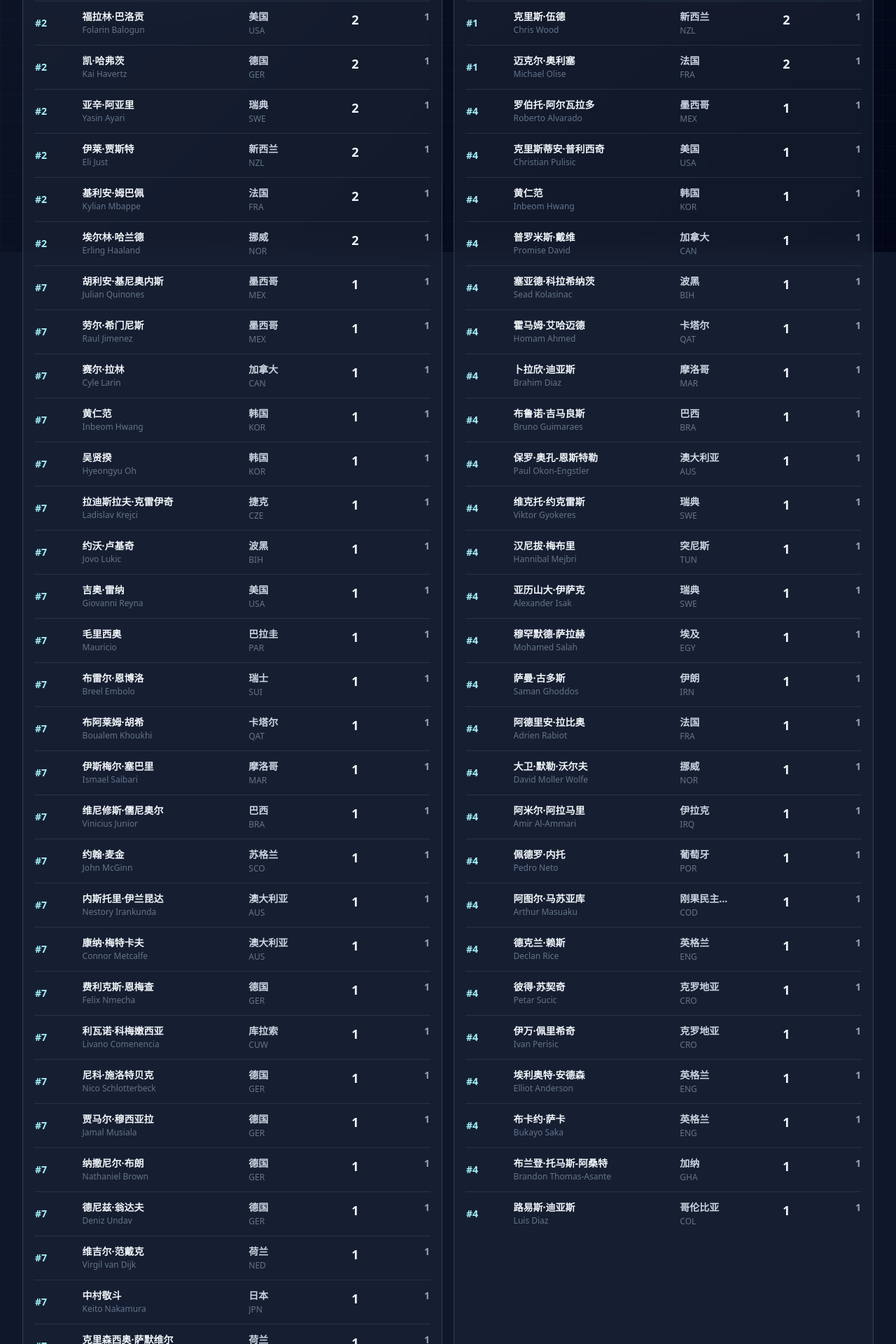
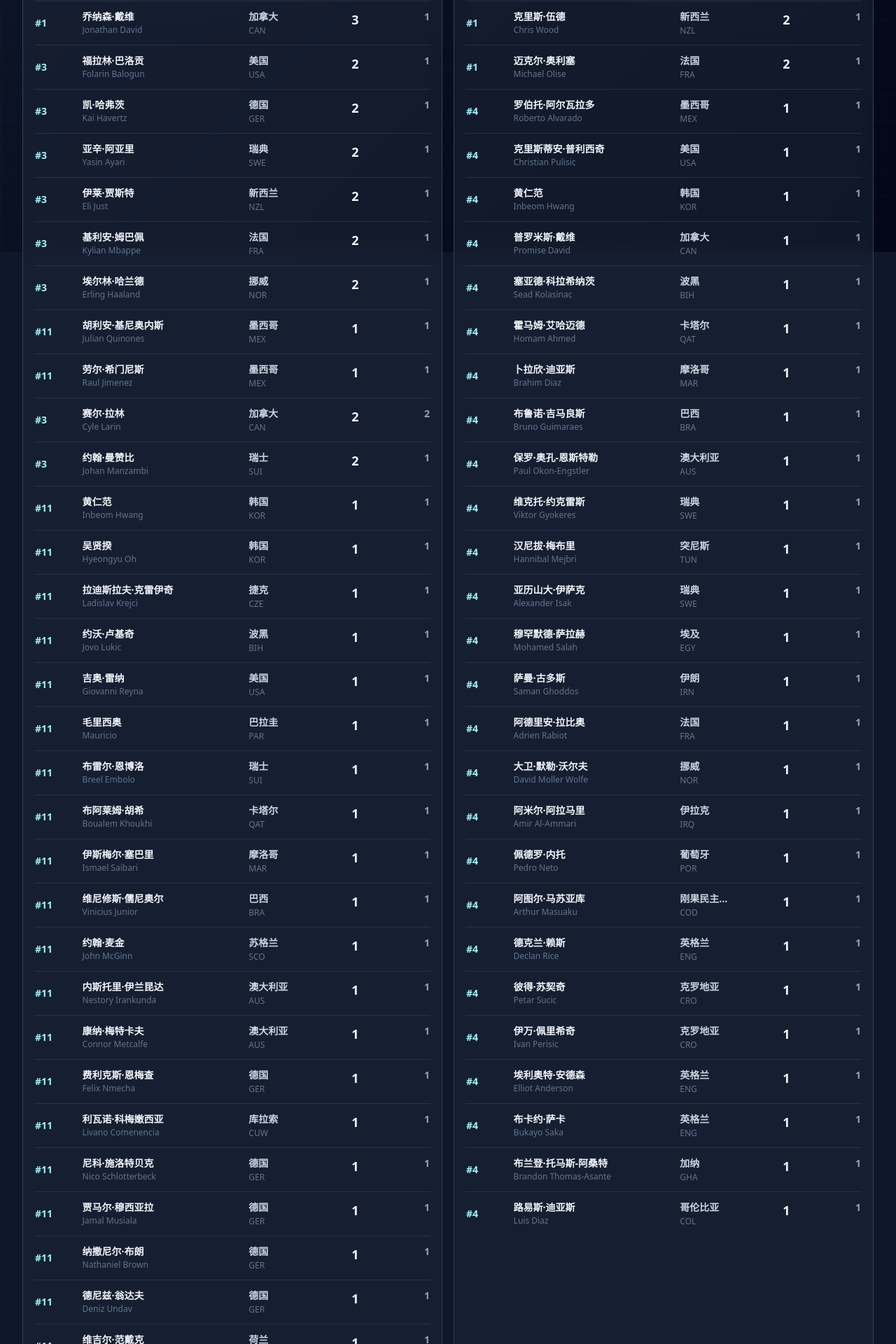
Before and after one commit to huayu2025ai-sketch/world-cup-26, a Next.js app: page /stats in a window 1280 px wide. Shown: the part 440-2360 px from the top of the page at 70% size. Built offline with nearby package versions, Linux system fonts and the light colour scheme.

Commit message:
更新世界杯比赛结果

```diff
--- a/constants/scheduleData.ts
+++ b/constants/scheduleData.ts
@@ -162,20 +162,28 @@ const matchInputs: ScheduleMatchInput[] = [
     { player: "阿博斯别克·法伊祖拉耶夫", team: "乌兹别克斯坦", minute: "55'", type: "goal" },
     { player: "杰斐逊·莱尔马", team: "哥伦比亚", minute: "66'", type: "goal" },
   ] },
-  { id: 25, stage: "分组赛", group: "A", date: "2026-06-18", etTime: "12:00", home: "捷克", away: "南非", venue: "Estadio Azteca", city: "Mexico City", homeScore: 1, awayScore: 0, goalScorers: [
-    { player: "帕特里克·希克", team: "捷克", minute: "34'", type: "goal" },
+  { id: 25, stage: "分组赛", group: "A", date: "2026-06-18", etTime: "12:00", home: "捷克", away: "南非", venue: "Mercedes-Benz Stadium", city: "Atlanta", homeScore: 1, awayScore: 1, goalScorers: [
+    { player: "米哈尔·萨迪莱克", team: "捷克", minute: "5'", type: "goal" },
+    { player: "特博霍·莫科纳", team: "南非", minute: "83'", type: "penalty" },
   ] },
-  { id: 26, stage: "分组赛", group: "B", date: "2026-06-18", etTime: "15:00", home: "瑞士", away: "波黑", venue: "BC Place", city: "Vancouver", homeScore: 2, awayScore: 1, goalScorers: [
-    { player: "布雷尔·恩博洛", team: "瑞士", minute: "23'", type: "goal" },
-    { player: "格拉尼特·扎卡", team: "瑞士", minute: "71'", type: "goal" },
-    { player: "约沃·卢基奇", team: "波黑", minute: "88'", type: "goal" },
+  { id: 26, stage: "分组赛", group: "B", date: "2026-06-18", etTime: "15:00", home: "瑞士", away: "波黑", venue: "SoFi Stadium", city: "Los Angeles", homeScore: 4, awayScore: 1, goalScorers: [
+    { player: "约翰·曼赞比", team: "瑞士", minute: "75'", type: "goal" },
+    { player: "鲁本·巴尔加斯", team: "瑞士", minute: "85'", type: "goal" },
+    { player: "约翰·曼赞比", team: "瑞士", minute: "90'", type: "goal" },
+    { player: "埃尔明·马赫米奇", team: "波黑", minute: "90+3'", type: "goal" },
+    { player: "格拉尼特·扎卡", team: "瑞士", minute: "90+6'", type: "penalty" },
   ] },
-  { id: 27, stage: "分组赛", group: "B", date: "2026-06-18", etTime: "18:00", home: "加拿大", away: "卡塔尔", venue: "BMO Field", city: "Toronto", homeScore: 2, awayScore: 1, goalScorers: [
-    { player: "乔纳森·戴维", team: "加拿大", minute: "34'", type: "goal" },
-    { player: "阿克拉姆·阿菲夫", team: "卡塔尔", minute: "67'", type: "goal" },
-    { player: "赛尔·拉林", team: "加拿大", minute: "89'", type: "goal" },
+  { id: 27, stage: "分组赛", group: "B", date: "2026-06-18", etTime: "18:00", home: "加拿大", away: "卡塔尔", venue: "BC Place", city: "Vancouver", homeScore: 6, awayScore: 0, goalScorers: [
+    { player: "赛尔·拉林", team: "加拿大", minute: "16'", type: "goal" },
+    { player: "乔纳森·戴维", team: "加拿大", minute: "29'", type: "goal" },
+    { player: "乔纳森·戴维", team: "加拿大", minute: "45+3'", type: "goal" },
+    { player: "内森·萨利巴", team: "加拿大", minute: "64'", type: "goal" },
+    { player: "穆罕默德·阿尔曼奈", team: "卡塔尔", minute: "75'", type: "ownGoal" },
+    { player: "乔纳森·戴维", team: "加拿大", minute: "90+2'", type: "goal" },
   ] },
-  { id: 28, stage: "分组赛", group: "A", date: "2026-06-18", etTime: "21:00", home: "墨西哥", away: "韩国", venue: "Estadio Akron", city: "Guadalajara" },
+  { id: 28, stage: "分组赛", group: "A", date: "2026-06-18", etTime: "21:00", home: "墨西哥", away: "韩国", venue: "Estadio Akron", city: "Guadalajara", homeScore: 1, awayScore: 0, goalScorers: [
+    { player: "路易斯·罗莫", team: "墨西哥", minute: "50'", type: "goal" },
+  ] },
   { id: 29, stage: "分组赛", group: "D", date: "2026-06-19", etTime: "15:00", home: "美国", away: "澳大利亚", venue: "Lumen Field", city: "Seattle" },
   { id: 30, stage: "分组赛", group: "C", date: "2026-06-19", etTime: "18:00", home: "苏格兰", away: "摩洛哥", venue: "Lincoln Financial Field", city: "Philadelphia" },
   { id: 31, stage: "分组赛", group: "C", date: "2026-06-19", etTime: "20:30", home: "巴西", away: "海地", venue: "Hard Rock Stadium", city: "Miami" },
--- a/constants/tournamentStats.ts
+++ b/constants/tournamentStats.ts
@@ -10,68 +10,75 @@ export type PlayerStat = {
 
 export const goalsRanking: PlayerStat[] = [
   { rank: 1, player: "Lionel Messi", chineseName: "莱昂内尔·梅西", team: "阿根廷", teamCode: "ARG", value: 3, matches: 1 },
-  { rank: 2, player: "Folarin Balogun", chineseName: "福拉林·巴洛贡", team: "美国", teamCode: "USA", value: 2, matches: 1 },
-  { rank: 2, player: "Kai Havertz", chineseName: "凯·哈弗茨", team: "德国", teamCode: "GER", value: 2, matches: 1 },
-  { rank: 2, player: "Yasin Ayari", chineseName: "亚辛·阿亚里", team: "瑞典", teamCode: "SWE", value: 2, matches: 1 },
-  { rank: 2, player: "Eli Just", chineseName: "伊莱·贾斯特", team: "新西兰", teamCode: "NZL", value: 2, matches: 1 },
-  { rank: 2, player: "Kylian Mbappe", chineseName: "基利安·姆巴佩", team: "法国", teamCode: "FRA", value: 2, matches: 1 },
-  { rank: 2, player: "Erling Haaland", chineseName: "埃尔林·哈兰德", team: "挪威", teamCode: "NOR", value: 2, matches: 1 },
-  { rank: 7, player: "Julian Quinones", chineseName: "胡利安·基尼奥内斯", team: "墨西哥", teamCode: "MEX", value: 1, matches: 1 },
-  { rank: 7, player: "Raul Jimenez", chineseName: "劳尔·希门尼斯", team: "墨西哥", teamCode: "MEX", value: 1, matches: 1 },
-  { rank: 7, player: "Cyle Larin", chineseName: "赛尔·拉林", team: "加拿大", teamCode: "CAN", value: 1, matches: 1 },
-  { rank: 7, player: "Inbeom Hwang", chineseName: "黄仁范", team: "韩国", teamCode: "KOR", value: 1, matches: 1 },
-  { rank: 7, player: "Hyeongyu Oh", chineseName: "吴贤揆", team: "韩国", teamCode: "KOR", value: 1, matches: 1 },
-  { rank: 7, player: "Ladislav Krejci", chineseName: "拉迪斯拉夫·克雷伊奇", team: "捷克", teamCode: "CZE", value: 1, matches: 1 },
-  { rank: 7, player: "Jovo Lukic", chineseName: "约沃·卢基奇", team: "波黑", teamCode: "BIH", value: 1, matches: 1 },
-  { rank: 7, player: "Giovanni Reyna", chineseName: "吉奥·雷纳", team: "美国", teamCode: "USA", value: 1, matches: 1 },
-  { rank: 7, player: "Mauricio", chineseName: "毛里西奥", team: "巴拉圭", teamCode: "PAR", value: 1, matches: 1 },
-  { rank: 7, player: "Breel Embolo", chineseName: "布雷尔·恩博洛", team: "瑞士", teamCode: "SUI", value: 1, matches: 1 },
-  { rank: 7, player: "Boualem Khoukhi", chineseName: "布阿莱姆·胡希", team: "卡塔尔", teamCode: "QAT", value: 1, matches: 1 },
-  { rank: 7, player: "Ismael Saibari", chineseName: "伊斯梅尔·塞巴里", team: "摩洛哥", teamCode: "MAR", value: 1, matches: 1 },
-  { rank: 7, player: "Vinicius Junior", chineseName: "维尼修斯·儒尼奥尔", team: "巴西", teamCode: "BRA", value: 1, matches: 1 },
-  { rank: 7, player: "John McGinn", chineseName: "约翰·麦金", team: "苏格兰", teamCode: "SCO", value: 1, matches: 1 },
-  { rank: 7, player: "Nestory Irankunda", chineseName: "内斯托里·伊兰昆达", team: "澳大利亚", teamCode: "AUS", value: 1, matches: 1 },
-  { rank: 7, player: "Connor Metcalfe", chineseName: "康纳·梅特卡夫", team: "澳大利亚", teamCode: "AUS", value: 1, matches: 1 },
-  { rank: 7, player: "Felix Nmecha", chineseName: "费利克斯·恩梅查", team: "德国", teamCode: "GER", value: 1, matches: 1 },
-  { rank: 7, player: "Livano Comenencia", chineseName: "利瓦诺·科梅嫩西亚", team: "库拉索", teamCode: "CUW", value: 1, matches: 1 },
-  { rank: 7, player: "Nico Schlotterbeck", chineseName: "尼科·施洛特贝克", team: "德国", teamCode: "GER", value: 1, matches: 1 },
-  { rank: 7, player: "Jamal Musiala", chineseName: "贾马尔·穆西亚拉", team: "德国", teamCode: "GER", value: 1, matches: 1 },
-  { rank: 7, player: "Nathaniel Brown", chineseName: "纳撒尼尔·布朗", team: "德国", teamCode: "GER", value: 1, matches: 1 },
-  { rank: 7, player: "Deniz Undav", chineseName: "德尼兹·翁达夫", team: "德国", teamCode: "GER", value: 1, matches: 1 },
-  { rank: 7, player: "Virgil van Dijk", chineseName: "维吉尔·范戴克", team: "荷兰", teamCode: "NED", value: 1, matches: 1 },
-  { rank: 7, player: "Keito Nakamura", chineseName: "中村敬斗", team: "日本", teamCode: "JPN", value: 1, matches: 1 },
-  { rank: 7, player: "Crysencio Summerville", chineseName: "克里森西奥·萨默维尔", team: "荷兰", teamCode: "NED", value: 1, matches: 1 },
-  { rank: 7, player: "Daichi Kamada", chineseName: "镰田大地", team: "日本", teamCode: "JPN", value: 1, matches: 1 },
-  { rank: 7, player: "Amad Diallo", chineseName: "阿马德·迪亚洛", team: "科特迪瓦", teamCode: "CIV", value: 1, matches: 1 },
-  { rank: 7, player: "Alexander Isak", chineseName: "亚历山大·伊萨克", team: "瑞典", teamCode: "SWE", value: 1, matches: 1 },
-  { rank: 7, player: "Omar Rekik", chineseName: "奥马尔·雷基克", team: "突尼斯", teamCode: "TUN", value: 1, matches: 1 },
-  { rank: 7, player: "Viktor Gyokeres", chineseName: "维克托·约克雷斯", team: "瑞典", teamCode: "SWE", value: 1, matches: 1 },
-  { rank: 7, player: "Mattias Svanberg", chineseName: "马蒂亚斯·斯万贝里", team: "瑞典", teamCode: "SWE", value: 1, matches: 1 },
-  { rank: 7, player: "Emam Ashour", chineseName: "埃马姆·阿舒尔", team: "埃及", teamCode: "EGY", value: 1, matches: 1 },
-  { rank: 7, player: "Abdulelah Alamri", chineseName: "阿卜杜勒拉·阿拉姆里", team: "沙特阿拉伯", teamCode: "KSA", value: 1, matches: 1 },
-  { rank: 7, player: "Maxi Araujo", chineseName: "马克西·阿劳霍", team: "乌拉圭", teamCode: "URU", value: 1, matches: 1 },
-  { rank: 7, player: "Ramin Rezaeian", chineseName: "拉明·雷扎伊安", team: "伊朗", teamCode: "IRN", value: 1, matches: 1 },
-  { rank: 7, player: "Mohammad Mohebi", chineseName: "穆罕默德·莫赫比", team: "伊朗", teamCode: "IRN", value: 1, matches: 1 },
-  { rank: 7, player: "Bradley Barcola", chineseName: "布拉德利·巴尔科拉", team: "法国", teamCode: "FRA", value: 1, matches: 1 },
-  { rank: 7, player: "Ibrahim Mbaye", chineseName: "易卜拉欣·姆巴耶", team: "塞内加尔", teamCode: "SEN", value: 1, matches: 1 },
-  { rank: 7, player: "Aymen Hussein", chineseName: "艾曼·侯赛因", team: "伊拉克", teamCode: "IRQ", value: 1, matches: 1 },
-  { rank: 7, player: "Leo Ostigard", chineseName: "莱奥·厄斯蒂高", team: "挪威", teamCode: "NOR", value: 1, matches: 1 },
-  { rank: 7, player: "Romano Schmid", chineseName: "罗马诺·施密德", team: "奥地利", teamCode: "AUT", value: 1, matches: 1 },
-  { rank: 7, player: "Marko Arnautovic", chineseName: "马尔科·阿瑙托维奇", team: "奥地利", teamCode: "AUT", value: 1, matches: 1 },
-  { rank: 7, player: "Musa Al-Taamari", chineseName: "穆萨·阿尔塔马里", team: "约旦", teamCode: "JOR", value: 1, matches: 1 },
-  { rank: 7, player: "Joao Neves", chineseName: "若昂·内维斯", team: "葡萄牙", teamCode: "POR", value: 1, matches: 1 },
-  { rank: 7, player: "Yoane Wissa", chineseName: "约安·维萨", team: "刚果民主共和国", teamCode: "COD", value: 1, matches: 1 },
-  { rank: 7, player: "Harry Kane", chineseName: "哈里·凯恩", team: "英格兰", teamCode: "ENG", value: 1, matches: 1 },
-  { rank: 7, player: "Martin Baturina", chineseName: "马丁·巴图里纳", team: "克罗地亚", teamCode: "CRO", value: 1, matches: 1 },
-  { rank: 7, player: "Petar Musa", chineseName: "佩塔尔·穆萨", team: "克罗地亚", teamCode: "CRO", value: 1, matches: 1 },
-  { rank: 7, player: "Jude Bellingham", chineseName: "裘德·贝林厄姆", team: "英格兰", teamCode: "ENG", value: 1, matches: 1 },
-  { rank: 7, player: "Marcus Rashford", chineseName: "马库斯·拉什福德", team: "英格兰", teamCode: "ENG", value: 1, matches: 1 },
-  { rank: 7, player: "Caleb Yirenkyi", chineseName: "凯莱布·耶伦基", team: "加纳", teamCode: "GHA", value: 1, matches: 1 },
-  { rank: 7, player: "Daniel Munoz", chineseName: "丹尼尔·穆尼奥斯", team: "哥伦比亚", teamCode: "COL", value: 1, matches: 1 },
-  { rank: 7, player: "Abbosbek Fayzullaev", chineseName: "阿博斯别克·法伊祖拉耶夫", team: "乌兹别克斯坦", teamCode: "UZB", value: 1, matches: 1 },
-  { rank: 7, player: "Jefferson Lerma", chineseName: "杰斐逊·莱尔马", team: "哥伦比亚", teamCode: "COL", value: 1, matches: 1 },
-  { rank: 7, player: "Patrik Schick", chineseName: "帕特里克·希克", team: "捷克", teamCode: "CZE", value: 1, matches: 1 },
-  { rank: 7, player: "Granit Xhaka", chineseName: "格拉尼特·扎卡", team: "瑞士", teamCode: "SUI", value: 1, matches: 1 }
+  { rank: 1, player: "Jonathan David", chineseName: "乔纳森·戴维", team: "加拿大", teamCode: "CAN", value: 3, matches: 1 },
+  { rank: 3, player: "Folarin Balogun", chineseName: "福拉林·巴洛贡", team: "美国", teamCode: "USA", value: 2, matches: 1 },
+  { rank: 3, player: "Kai Havertz", chineseName: "凯·哈弗茨", team: "德国", teamCode: "GER", value: 2, matches: 1 },
+  { rank: 3, player: "Yasin Ayari", chineseName: "亚辛·阿亚里", team: "瑞典", teamCode: "SWE", value: 2, matches: 1 },
+  { rank: 3, player: "Eli Just", chineseName: "伊莱·贾斯特", team: "新西兰", teamCode: "NZL", value: 2, matches: 1 },
+  { rank: 3, player: "Kylian Mbappe", chineseName: "基利安·姆巴佩", team: "法国", teamCode: "FRA", value: 2, matches: 1 },
+  { rank: 3, player: "Erling Haaland", chineseName: "埃尔林·哈兰德", team: "挪威", teamCode: "NOR", value: 2, matches: 1 },
+  { rank: 11, player: "Julian Quinones", chineseName: "胡利安·基尼奥内斯", team: "墨西哥", teamCode: "MEX", value: 1, matches: 1 },
+  { rank: 11, player: "Raul Jimenez", chineseName: "劳尔·希门尼斯", team: "墨西哥", teamCode: "MEX", value: 1, matches: 1 },
+  { rank: 3, player: "Cyle Larin", chineseName: "赛尔·拉林", team: "加拿大", teamCode: "CAN", value: 2, matches: 2 },
+  { rank: 3, player: "Johan Manzambi", chineseName: "约翰·曼赞比", team: "瑞士", teamCode: "SUI", value: 2, matches: 1 },
+  { rank: 11, player: "Inbeom Hwang", chineseName: "黄仁范", team: "韩国", teamCode: "KOR", value: 1, matches: 1 },
+  { rank: 11, player: "Hyeongyu Oh", chineseName: "吴贤揆", team: "韩国", teamCode: "KOR", value: 1, matches: 1 },
+  { rank: 11, player: "Ladislav Krejci", chineseName: "拉迪斯拉夫·克雷伊奇", team: "捷克", teamCode: "CZE", value: 1, matches: 1 },
+  { rank: 11, player: "Jovo Lukic", chineseName: "约沃·卢基奇", team: "波黑", teamCode: "BIH", value: 1, matches: 1 },
+  { rank: 11, player: "Giovanni Reyna", chineseName: "吉奥·雷纳", team: "美国", teamCode: "USA", value: 1, matches: 1 },
+  { rank: 11, player: "Mauricio", chineseName: "毛里西奥", team: "巴拉圭", teamCode: "PAR", value: 1, matches: 1 },
+  { rank: 11, player: "Breel Embolo", chineseName: "布雷尔·恩博洛", team: "瑞士", teamCode: "SUI", value: 1, matches: 1 },
+  { rank: 11, player: "Boualem Khoukhi", chineseName: "布阿莱姆·胡希", team: "卡塔尔", teamCode: "QAT", value: 1, matches: 1 },
+  { rank: 11, player: "Ismael Saibari", chineseName: "伊斯梅尔·塞巴里", team: "摩洛哥", teamCode: "MAR", value: 1, matches: 1 },
+  { rank: 11, player: "Vinicius Junior", chineseName: "维尼修斯·儒尼奥尔", team: "巴西", teamCode: "BRA", value: 1, matches: 1 },
+  { rank: 11, player: "John McGinn", chineseName: "约翰·麦金", team: "苏格兰", teamCode: "SCO", value: 1, matches: 1 },
+  { rank: 11, player: "Nestory Irankunda", chineseName: "内斯托里·伊兰昆达", team: "澳大利亚", teamCode: "AUS", value: 1, matches: 1 },
+  { rank: 11, player: "Connor Metcalfe", chineseName: "康纳·梅特卡夫", team: "澳大利亚", teamCode: "AUS", value: 1, matches: 1 },
+  { rank: 11, player: "Felix Nmecha", chineseName: "费利克斯·恩梅查", team: "德国", teamCode: "GER", value: 1, matches: 1 },
+  { rank: 11, player: "Livano Comenencia", chineseName: "利瓦诺·科梅嫩西亚", team: "库拉索", teamCode: "CUW", value: 1, matches: 1 },
+  { rank: 11, player: "Nico Schlotterbeck", chineseName: "尼科·施洛特贝克", team: "德国", teamCode: "GER", value: 1, matches: 1 },
+  { rank: 11, player: "Jamal Musiala", chineseName: "贾马尔·穆西亚拉", team: "德国", teamCode: "GER", value: 1, matches: 1 },
+  { rank: 11, player: "Nathaniel Brown", chineseName: "纳撒尼尔·布朗", team: "德国", teamCode: "GER", value: 1, matches: 1 },
+  { rank: 11, player: "Deniz Undav", chineseName: "德尼兹·翁达夫", team: "德国", teamCode: "GER", value: 1, matches: 1 },
+  { rank: 11, player: "Virgil van Dijk", chineseName: "维吉尔·范戴克", team: "荷兰", teamCode: "NED", value: 1, matches: 1 },
+  { rank: 11, player: "Keito Nakamura", chineseName: "中村敬斗", team: "日本", teamCode: "JPN", value: 1, matches: 1 },
+  { rank: 11, player: "Crysencio Summerville", chineseName: "克里森西奥·萨默维尔", team: "荷兰", teamCode: "NED", value: 1, matches: 1 },
+  { rank: 11, player: "Daichi Kamada", chineseName: "镰田大地", team: "日本", teamCode: "JPN", value: 1, matches: 1 },
+  { rank: 11, player: "Amad Diallo", chineseName: "阿马德·迪亚洛", team: "科特迪瓦", teamCode: "CIV", value: 1, matches: 1 },
+  { rank: 11, player: "Alexander Isak", chineseName: "亚历山大·伊萨克", team: "瑞典", teamCode: "SWE", value: 1, matches: 1 },
+  { rank: 11, player: "Omar Rekik", chineseName: "奥马尔·雷基克", team: "突尼斯", teamCode: "TUN", value: 1, matches: 1 },
+  { rank: 11, player: "Viktor Gyokeres", chineseName: "维克托·约克雷斯", team: "瑞典", teamCode: "SWE", value: 1, matches: 1 },
+  { rank: 11, player: "Mattias Svanberg", chineseName: "马蒂亚斯·斯万贝里", team: "瑞典", teamCode: "SWE", value: 1, matches: 1 },
+  { rank: 11, player: "Emam Ashour", chineseName: "埃马姆·阿舒尔", team: "埃及", teamCode: "EGY", value: 1, matches: 1 },
+  { rank: 11, player: "Abdulelah Alamri", chineseName: "阿卜杜勒拉·阿拉姆里", team: "沙特阿拉伯", teamCode: "KSA", value: 1, matches: 1 },
+  { rank: 11, player: "Maxi Araujo", chineseName: "马克西·阿劳霍", team: "乌拉圭", teamCode: "URU", value: 1, matches: 1 },
+  { rank: 11, player: "Ramin Rezaeian", chineseName: "拉明·雷扎伊安", team: "伊朗", teamCode: "IRN", value: 1, matches: 1 },
+  { rank: 11, player: "Mohammad Mohebi", chineseName: "穆罕默德·莫赫比", team: "伊朗", teamCode: "IRN", value: 1, matches: 1 },
+  { rank: 11, player: "Bradley Barcola", chineseName: "布拉德利·巴尔科拉", team: "法国", teamCode: "FRA", value: 1, matches: 1 },
+  { rank: 11, player: "Ibrahim Mbaye", chineseName: "易卜拉欣·姆巴耶", team: "塞内加尔", teamCode: "SEN", value: 1, matches: 1 },
+  { rank: 11, player: "Aymen Hussein", chineseName: "艾曼·侯赛因", team: "伊拉克", teamCode: "IRQ", value: 1, matches: 1 },
+  { rank: 11, player: "Leo Ostigard", chineseName: "莱奥·厄斯蒂高", team: "挪威", teamCode: "NOR", value: 1, matches: 1 },
+  { rank: 11, player: "Romano Schmid", chineseName: "罗马诺·施密德", team: "奥地利", teamCode: "AUT", value: 1, matches: 1 },
+  { rank: 11, player: "Marko Arnautovic", chineseName: "马尔科·阿瑙托维奇", team: "奥地利", teamCode: "AUT", value: 1, matches: 1 },
+  { rank: 11, player: "Musa Al-Taamari", chineseName: "穆萨·阿尔塔马里", team: "约旦", teamCode: "JOR", value: 1, matches: 1 },
+  { rank: 11, player: "Joao Neves", chineseName: "若昂·内维斯", team: "葡萄牙", teamCode: "POR", value: 1, matches: 1 },
+  { rank: 11, player: "Yoane Wissa", chineseName: "约安·维萨", team: "刚果民主共和国", teamCode: "COD", value: 1, matches: 1 },
+  { rank: 11, player: "Harry Kane", chineseName: "哈里·凯恩", team: "英格兰", teamCode: "ENG", value: 1, matches: 1 },
+  { rank: 11, player: "Martin Baturina", chineseName: "马丁·巴图里纳", team: "克罗地亚", teamCode: "CRO", value: 1, matches: 1 },
+  { rank: 11, player: "Petar Musa", chineseName: "佩塔尔·穆萨", team: "克罗地亚", teamCode: "CRO", value: 1, matches: 1 },
+  { rank: 11, player: "Jude Bellingham", chineseName: "裘德·贝林厄姆", team: "英格兰", teamCode: "ENG", value: 1, matches: 1 },
+  { rank: 11, player: "Marcus Rashford", chineseName: "马库斯·拉什福德", team: "英格兰", teamCode: "ENG", value: 1, matches: 1 },
+  { rank: 11, player: "Caleb Yirenkyi", chineseName: "凯莱布·耶伦基", team: "加纳", teamCode: "GHA", value: 1, matches: 1 },
+  { rank: 11, player: "Daniel Munoz", chineseName: "丹尼尔·穆尼奥斯", team: "哥伦比亚", teamCode: "COL", value: 1, matches: 1 },
+  { rank: 11, player: "Abbosbek Fayzullaev", chineseName: "阿博斯别克·法伊祖拉耶夫", team: "乌兹别克斯坦", teamCode: "UZB", value: 1, matches: 1 },
+  { rank: 11, player: "Jefferson Lerma", chineseName: "杰斐逊·莱尔马", team: "哥伦比亚", teamCode: "COL", value: 1, matches: 1 },
+  { rank: 11, player: "Granit Xhaka", chineseName: "格拉尼特·扎卡", team: "瑞士", teamCode: "SUI", value: 1, matches: 1 },
+  { rank: 11, player: "Michal Sadilek", chineseName: "米哈尔·萨迪莱克", team: "捷克", teamCode: "CZE", value: 1, matches: 1 },
+  { rank: 11, player: "Teboho Mokoena", chineseName: "特博霍·莫科纳", team: "南非", teamCode: "RSA", value: 1, matches: 1 },
+  { rank: 11, player: "Ruben Vargas", chineseName: "鲁本·巴尔加斯", team: "瑞士", teamCode: "SUI", value: 1, matches: 1 },
+  { rank: 11, player: "Ermin Mahmic", chineseName: "埃尔明·马赫米奇", team: "波黑", teamCode: "BIH", value: 1, matches: 1 },
+  { rank: 11, player: "Nathan Saliba", chineseName: "内森·萨利巴", team: "加拿大", teamCode: "CAN", value: 1, matches: 1 },
+  { rank: 11, player: "Luis Romo", chineseName: "路易斯·罗莫", team: "墨西哥", teamCode: "MEX", value: 1, matches: 1 }
 ];
 
 export const assistsRanking: PlayerStat[] = [
@@ -107,6 +114,6 @@ export const assistsRanking: PlayerStat[] = [
 ];
 
 export const statsNotice = {
-    title: "第 26 场赛果已更新",
-    body: "已补入捷克 1-0 南非、瑞士 2-1 波黑；A组与B组积分榜已更新。"
+    title: "第 28 场赛果已更新",
+    body: "已纠正第 25-27 场赛果并补入墨西哥 1-0 韩国；A组、B组积分榜及射手榜已重算。"
   };
```
Also changed, not shown: constants/worldcupData.ts (+23 -8 lines), .match-results.json.
